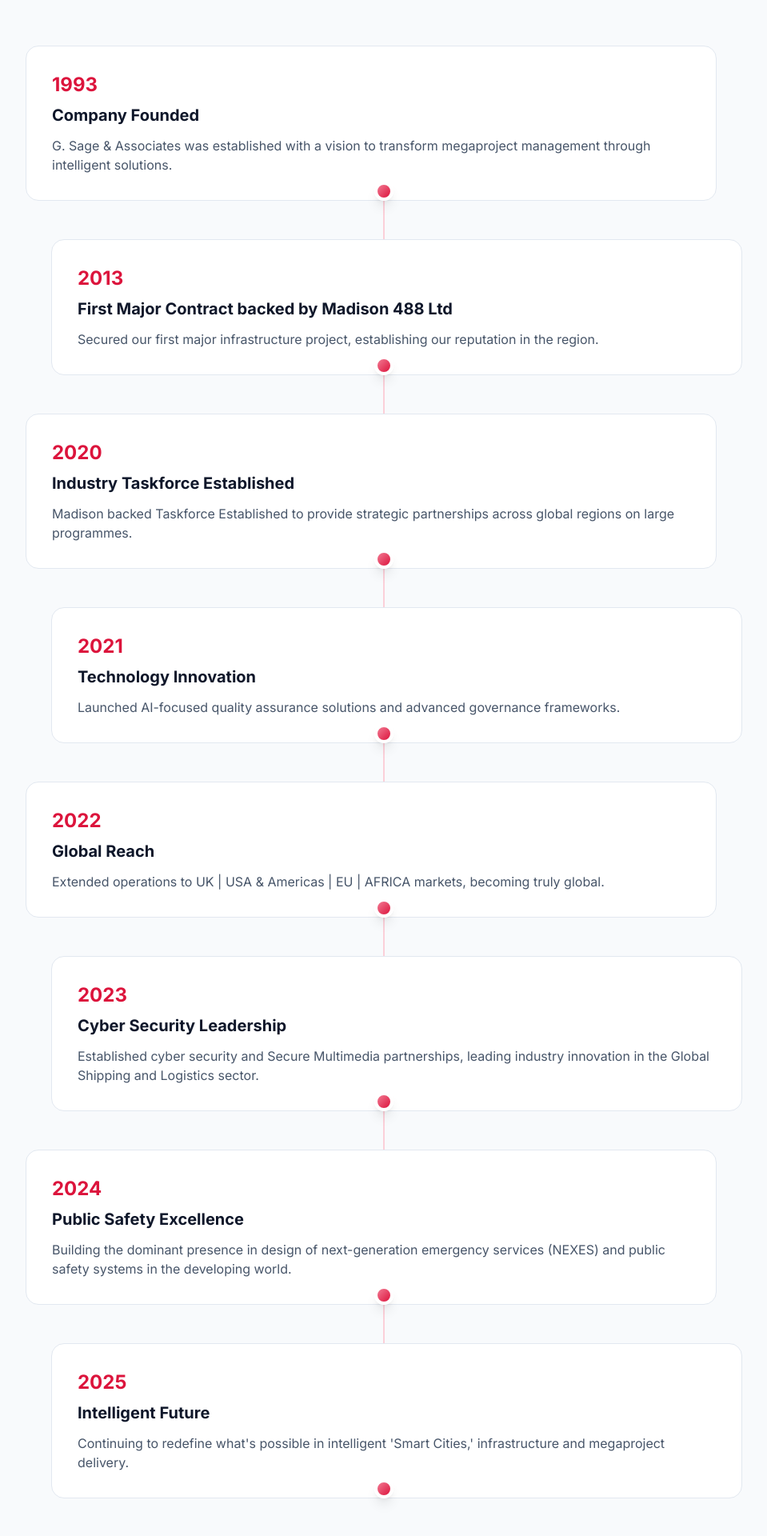
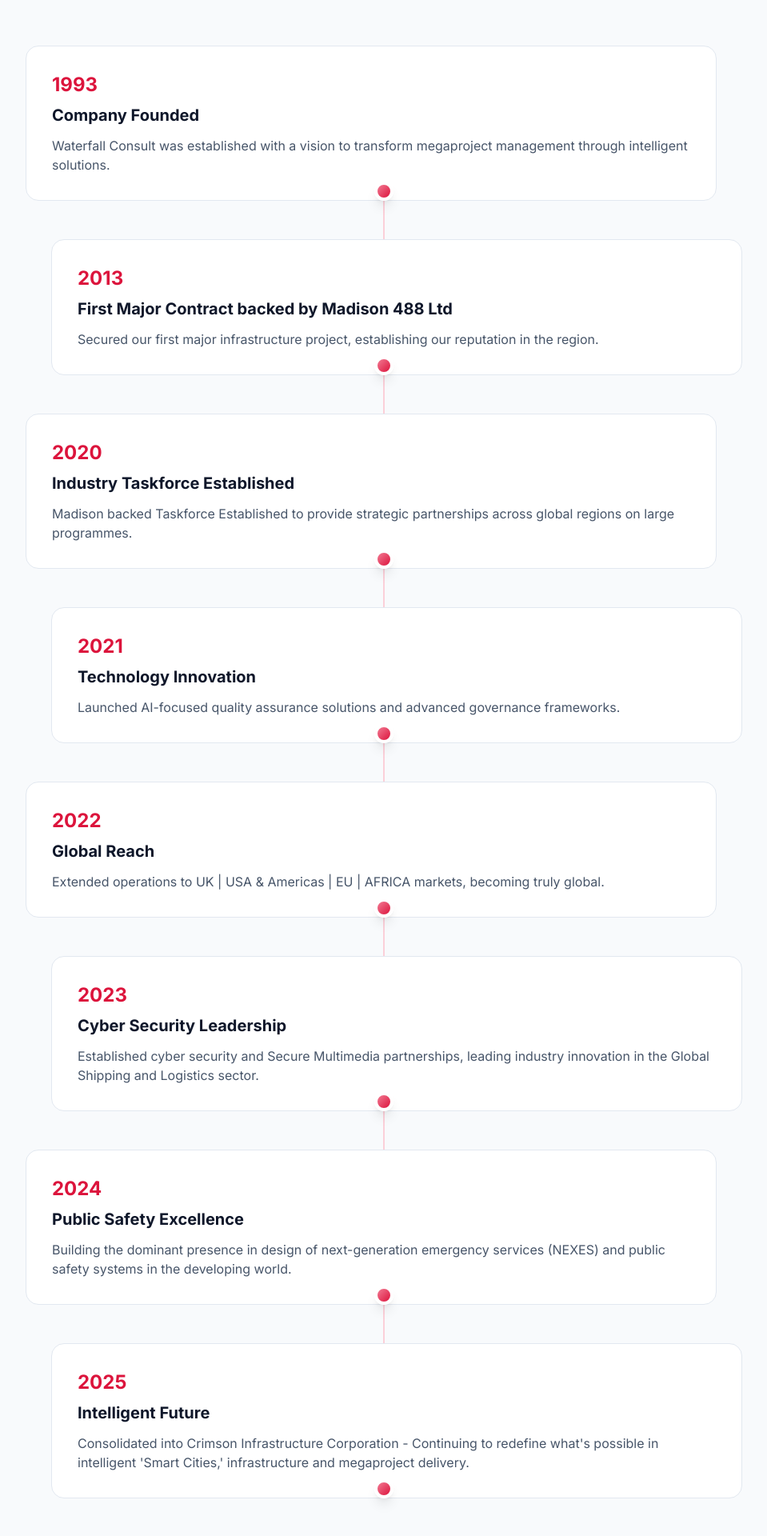
Before and after one commit to gsagecom/crimson, a Next.js app: page /about in a window 1280 px wide. Shown: the part 1511-3431 px from the top of the page at 80% size, without its empty margins (160-1119 px from the left). Built offline with nearby package versions, Linux system fonts and the light colour scheme.

Commit message:
Update company name in historical events

```diff
--- a/src/app/about/page.tsx
+++ b/src/app/about/page.tsx
@@ -6,7 +6,7 @@ const timeline = [
     year: "1993",
     title: "Company Founded",
     description:
-      "G. Sage & Associates was established with a vision to transform megaproject management through intelligent solutions.",
+      "Waterfall Consult was established with a vision to transform megaproject management through intelligent solutions.",
   },
   {
     year: "2013",
@@ -48,7 +48,7 @@ const timeline = [
     year: "2025",
     title: "Intelligent Future",
     description:
-      "Continuing to redefine what's possible in intelligent 'Smart Cities,' infrastructure and megaproject delivery.",
+      "Consolidated into Crimson Infrastructure Corporation - Continuing to redefine what's possible in intelligent 'Smart Cities,' infrastructure and megaproject delivery.",
   },
 ];
 
```
